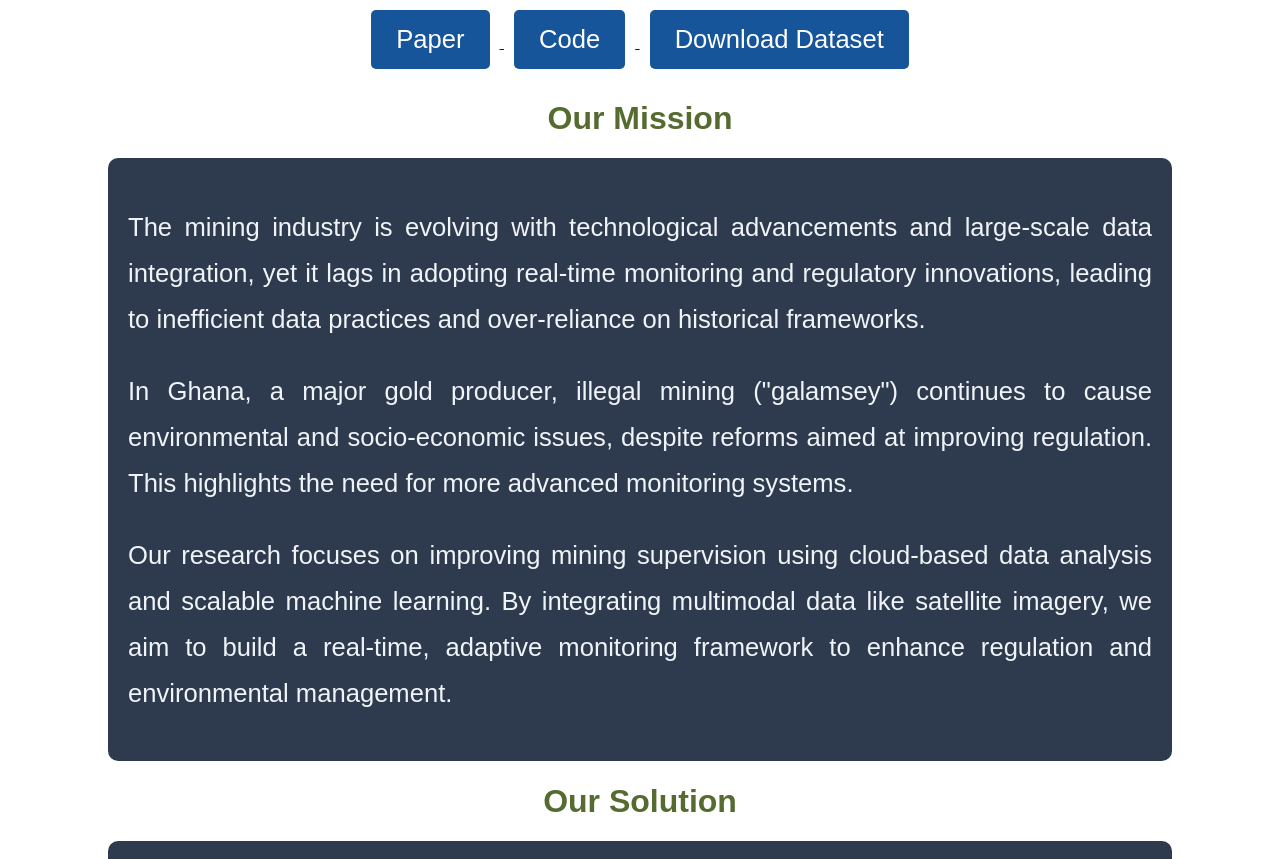
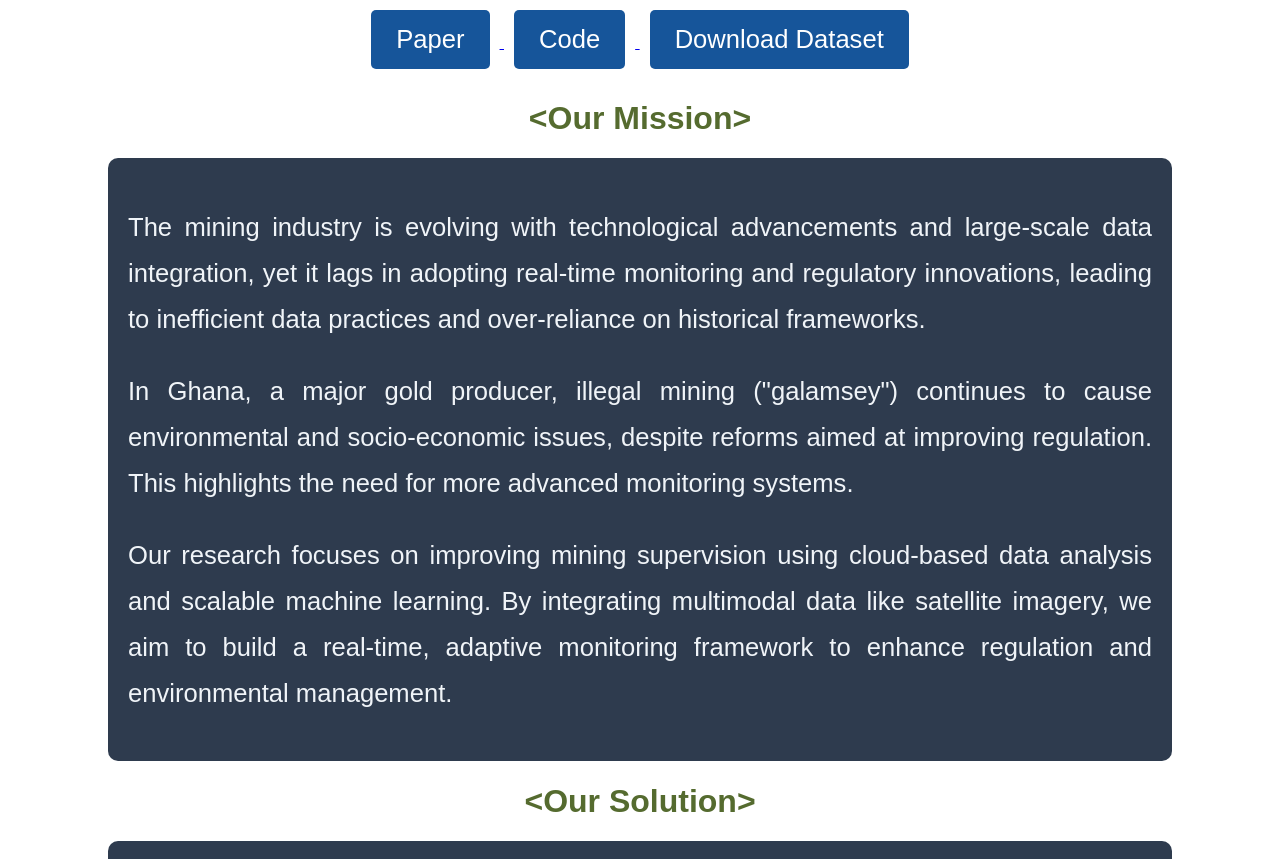
Before and after one commit to Mining-Mine/Mining-Mine.github.io, a Jekyll site: the page built from _pages/about.md, in a window 1280 px wide. Shown: the part 742-1601 px from the top of the page. Built offline with Jekyll 4.4.1, drawn with Linux system fonts in a browser that asks for light colours.

Commit message:
Polish Header

```diff
--- a/_layouts/about.html
+++ b/_layouts/about.html
@@ -303,7 +303,7 @@
 
 
 <!-- Our Missions -->
-<h1 style="text-align: center; color: #556B2F;">Our Mission</h1>
+<h1 style="text-align: center; color: #556B2F;">&lt;Our Mission&gt;</h1>
 <div class="mission_container">
   <div style="color:  #F0F4F8; text-align: justify; line-height: 1.8; font-size: 1.6rem;">
     <p>The mining industry is evolving with technological advancements and large-scale data integration, yet it lags in adopting real-time monitoring and regulatory innovations, leading to inefficient data practices and over-reliance on historical frameworks.</p>
@@ -315,7 +315,7 @@
 </div>
 
 <!-- Our Solutions -->
-<h1 style="text-align: center; color: #556B2F;">Our Solution</h1>
+<h1 style="text-align: center; color: #556B2F;">&lt;Our Solution&gt;</h1>
 <div class="solution_container">
   <div class="tabs">
       <div class="tab active" data-tab="1">Coarse-Grain Administration</div>
```
